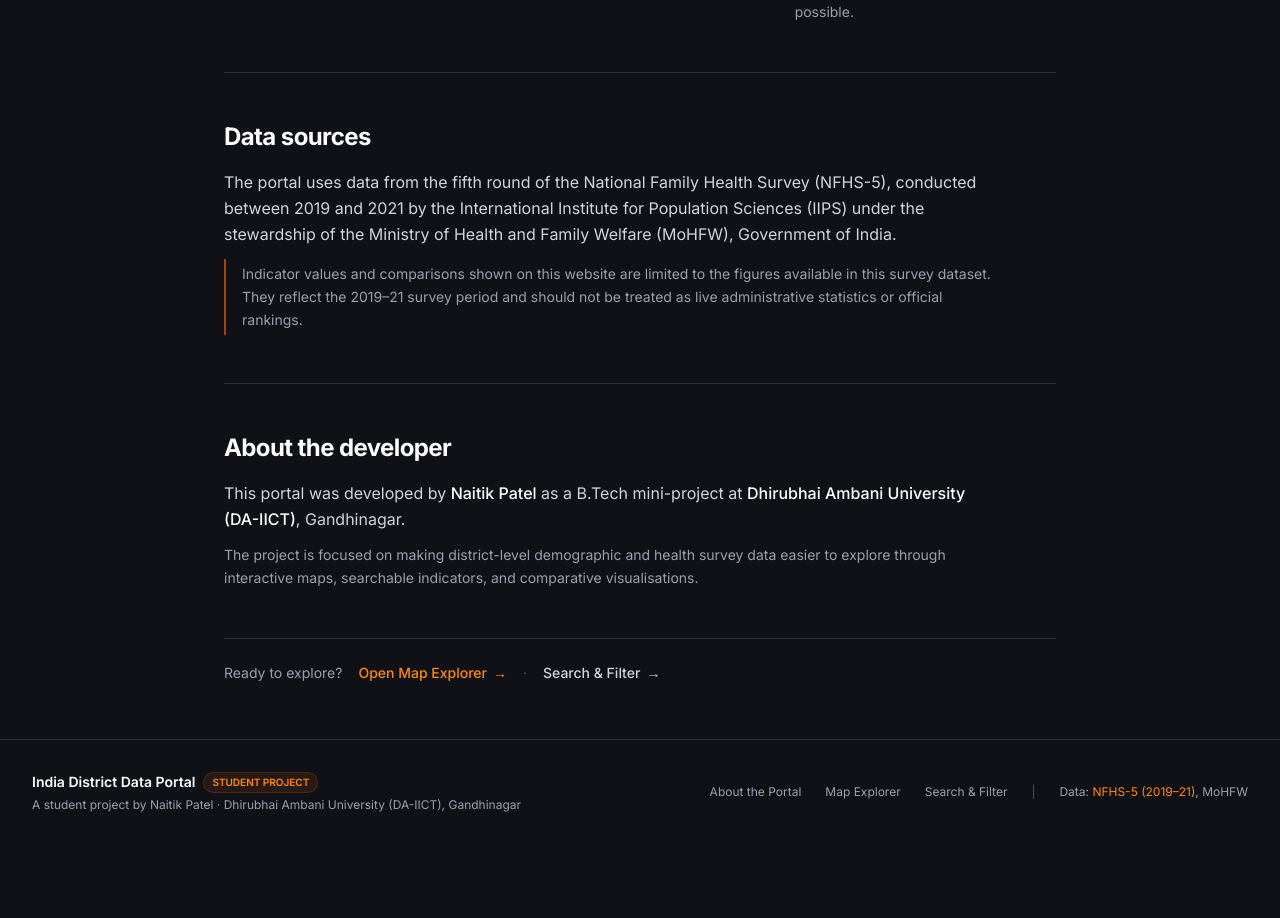
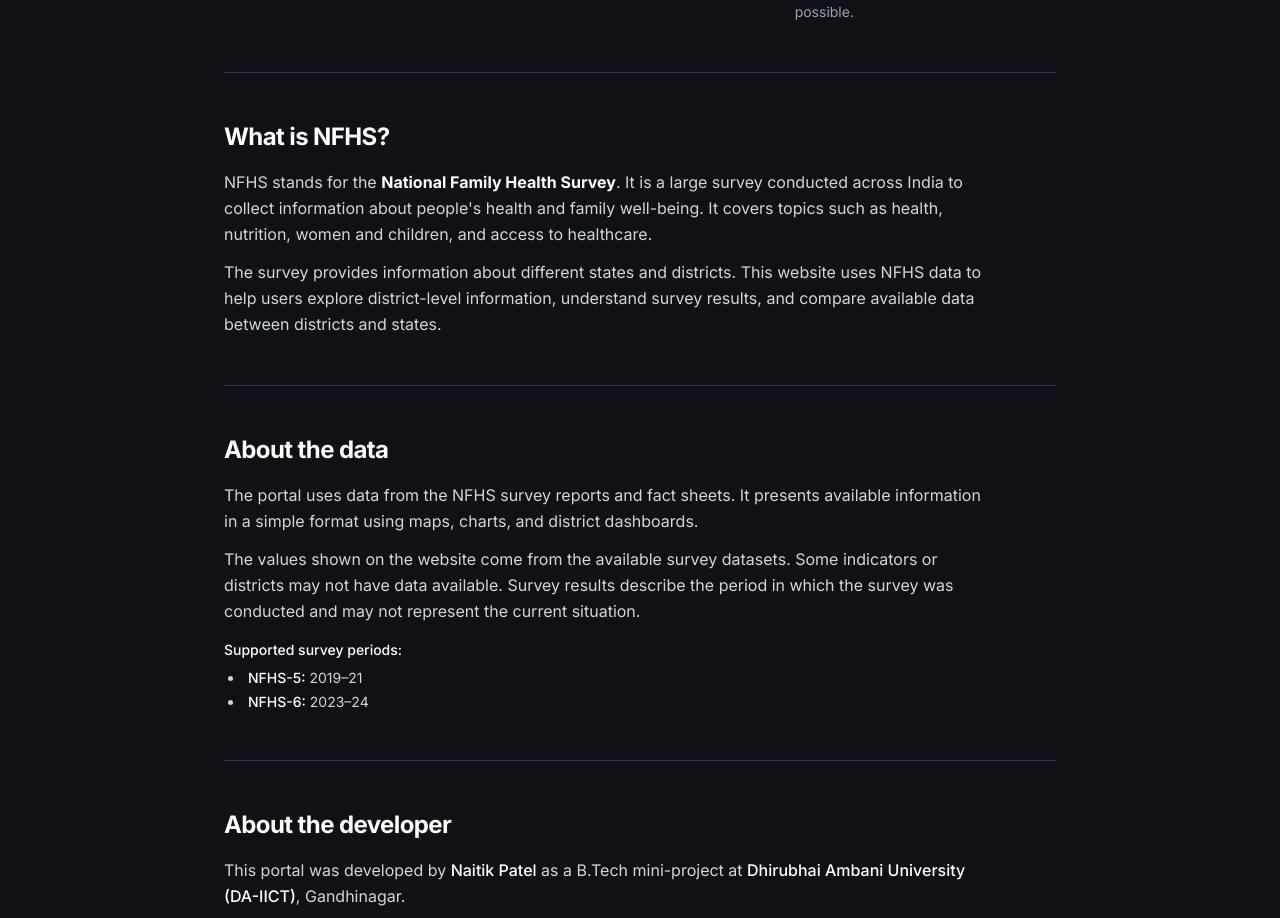
Before and after one commit to Harsh97120/district-data-portal, a Next.js app in the folder portal/: page /about in a window 1280 px wide. Shown: the part 920-1838 px from the top of the page. Before the commit the page ends 1765 px from the top, so only its background shows below. Built offline with nearby package versions, Linux system fonts and the light colour scheme; no server answers.

Commit message:
Update About Page

```diff
--- a/portal/app/about/page.tsx
+++ b/portal/app/about/page.tsx
@@ -183,23 +183,49 @@ export default function AboutPage() {
 
         <hr className="border-[#2D3148]" />
 
-        {/* ── Data Sources ── */}
+        {/* ── What is NFHS? ── */}
         <section className="space-y-4">
           <h2 className="text-xl sm:text-2xl font-bold text-white tracking-tight">
-            Data sources
+            What is NFHS?
           </h2>
 
           <div className="space-y-3 text-sm sm:text-base text-gray-300 leading-relaxed max-w-3xl">
             <p>
-              The portal uses data from the fifth round of the National Family Health Survey
-              (NFHS-5), conducted between 2019 and 2021 by the International Institute for Population
-              Sciences (IIPS) under the stewardship of the Ministry of Health and Family Welfare
-              (MoHFW), Government of India.
+              NFHS stands for the <strong className="font-bold text-white">National Family Health Survey</strong>. It is a large survey conducted across India to collect information about people&apos;s health and family well-being. It covers topics such as health, nutrition, women and children, and access to healthcare.
             </p>
-            <div className="border-l-2 border-orange-500/60 pl-4 py-1 text-sm text-gray-400 leading-relaxed">
-              Indicator values and comparisons shown on this website are limited to the figures
-              available in this survey dataset. They reflect the 2019–21 survey period and should
-              not be treated as live administrative statistics or official rankings.
+            <p>
+              The survey provides information about different states and districts. This website uses NFHS data to help users explore district-level information, understand survey results, and compare available data between districts and states.
+            </p>
+          </div>
+        </section>
+
+        <hr className="border-[#2D3148]" />
+
+        {/* ── About the Data ── */}
+        <section className="space-y-4">
+          <h2 className="text-xl sm:text-2xl font-bold text-white tracking-tight">
+            About the data
+          </h2>
+
+          <div className="space-y-3 text-sm sm:text-base text-gray-300 leading-relaxed max-w-3xl">
+            <p>
+              The portal uses data from the NFHS survey reports and fact sheets. It presents available information in a simple format using maps, charts, and district dashboards.
+            </p>
+            <p>
+              The values shown on the website come from the available survey datasets. Some indicators or districts may not have data available. Survey results describe the period in which the survey was conducted and may not represent the current situation.
+            </p>
+            <div className="pt-1">
+              <p className="text-sm font-medium text-white mb-2">
+                Supported survey periods:
+              </p>
+              <ul className="list-disc list-inside space-y-1 text-sm text-gray-300 pl-1">
+                <li>
+                  <strong className="text-white font-medium">NFHS-5:</strong> 2019–21
+                </li>
+                <li>
+                  <strong className="text-white font-medium">NFHS-6:</strong> 2023–24
+                </li>
+              </ul>
             </div>
           </div>
         </section>
--- a/portal/app/district/[id]/DistrictPageClient.tsx
+++ b/portal/app/district/[id]/DistrictPageClient.tsx
@@ -155,6 +155,11 @@ export default function DistrictPageClient({
             const barBg = "bg-[#66BB6A]";
             const statusLabel = "Strong Performance";
 
+            const isAhmedabad =
+              activeDistrict.district_id === "GJ-Ahmedabad" ||
+              activeDistrict.district_name.toLowerCase() === "ahmedabad";
+            const categoryLabel = key === "women" && isAhmedabad ? "Women" : label;
+
             return (
               <Link
                 key={key}
@@ -165,7 +170,7 @@ export default function DistrictPageClient({
                   <div className="flex items-start justify-between gap-3 mb-4">
                     <div>
                       <h4 className="text-base sm:text-lg font-bold text-white group-hover:text-[#66BB6A] transition-colors">
-                        {label}
+                        {categoryLabel}
                       </h4>
                       <span className="text-xs text-gray-400 mt-1 block">
                         {catInfo?.indicators.length} tracked indicators
--- a/portal/app/search/page.tsx
+++ b/portal/app/search/page.tsx
@@ -133,12 +133,6 @@ export default function SearchDirectoryPage() {
   const handleNavigateToDistrict = () => {
     if (selectedDistrictId) {
       router.push(`/district/${encodeURIComponent(selectedDistrictId)}`);
-    }
-  };
-
-  const handleNavigateToState = () => {
-    if (selectedStateCode) {
-      router.push(`/state/${selectedStateCode}`);
     }
   };
 
@@ -488,8 +482,8 @@ export default function SearchDirectoryPage() {
             </div>
           )} */}
 
-          {/* Navigation CTA Buttons */}
-          <div className="grid grid-cols-1 sm:grid-cols-2 gap-3 pt-2">
+          {/* Navigation CTA Button */}
+          <div className="pt-2">
             <button
               onClick={handleNavigateToDistrict}
               disabled={!selectedDistrictId}
@@ -500,17 +494,6 @@ export default function SearchDirectoryPage() {
                 <path strokeLinecap="round" strokeLinejoin="round" strokeWidth={2} d="M14 5l7 7m0 0l-7 7m7-7H3" />
               </svg>
             </button>
-
-            <button
-              onClick={handleNavigateToState}
-              disabled={!selectedStateCode}
-              className="w-full py-3 px-4 rounded-xl bg-[#0F1117] hover:bg-[#242838] border border-[#2D3148] text-gray-300 hover:text-white font-semibold text-xs flex items-center justify-center gap-1.5 transition-colors cursor-pointer"
-            >
-              <span>Explore {selectedStateInfo?.name ?? selectedStateCode} on State Map</span>
-              <svg className="w-3.5 h-3.5 text-gray-400" fill="none" stroke="currentColor" viewBox="0 0 24 24">
-                <path strokeLinecap="round" strokeLinejoin="round" strokeWidth={2} d="M9 5l7 7m0 0l-7 7m7-7H3" />
-              </svg>
-            </button>
           </div>
         </div>
       </div>
```
